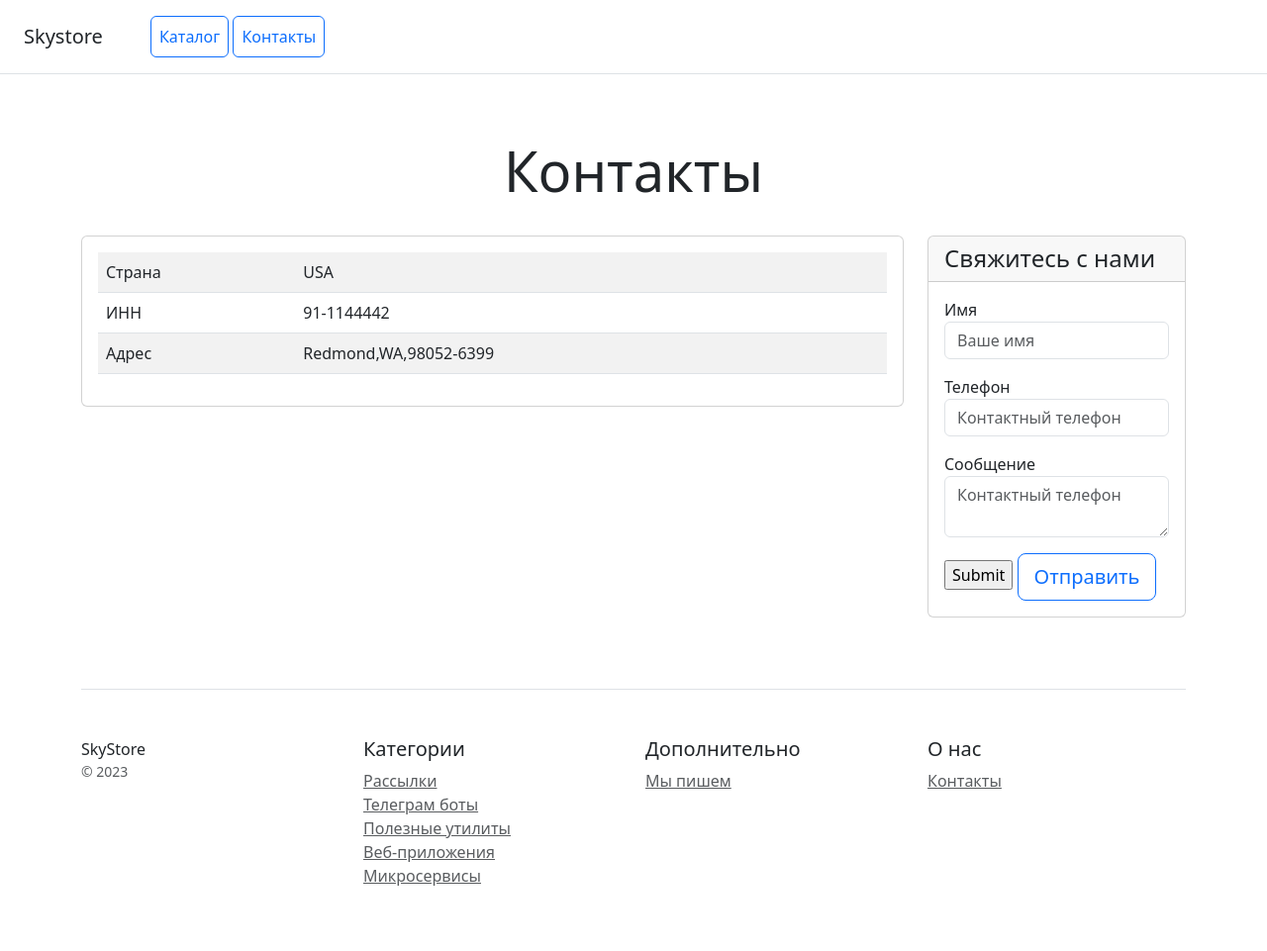
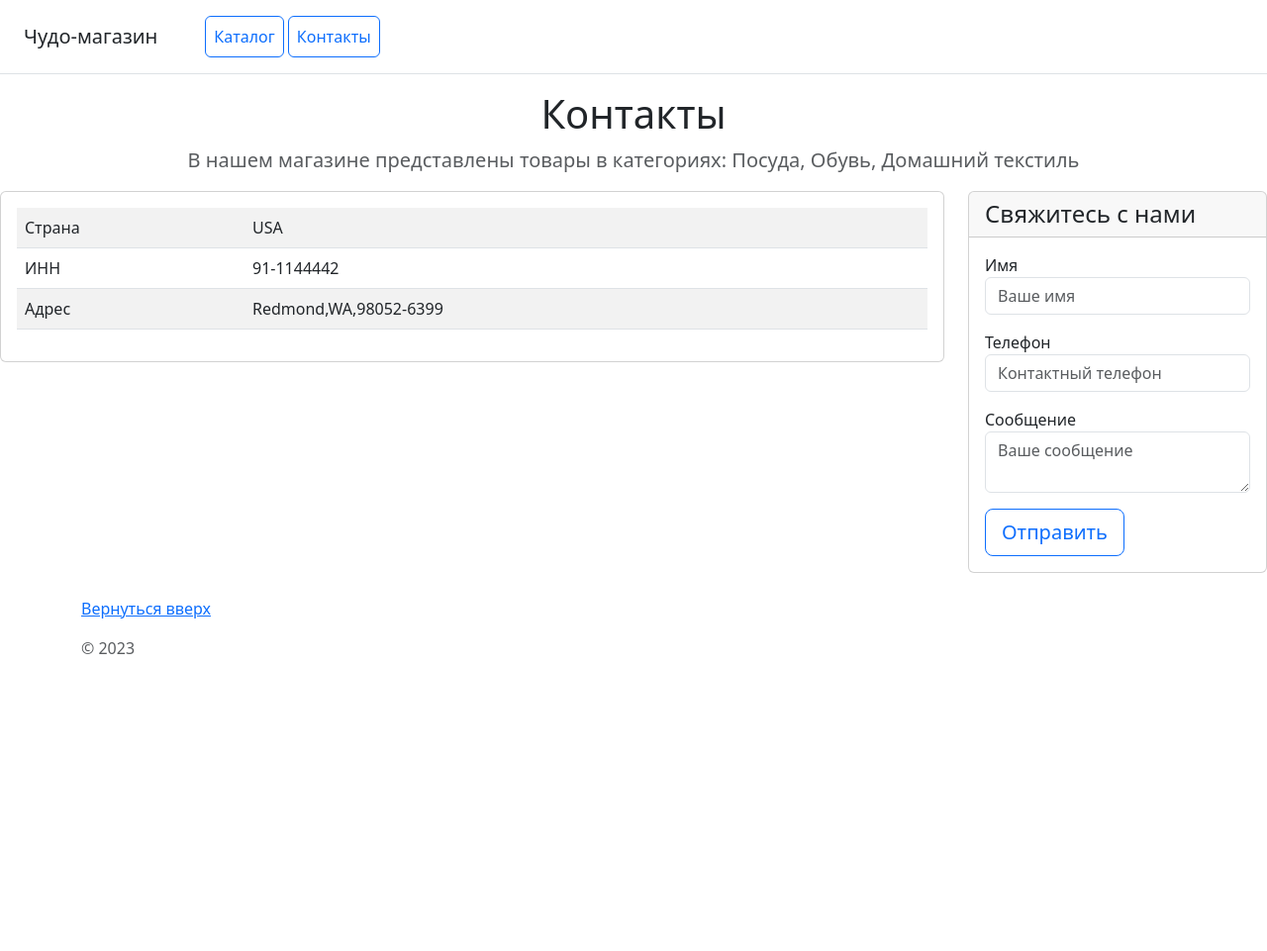
Before and after one commit to dianashyian88/project_1, a Django app: page /contacts/ in a window 1280 px wide. Shown: the whole page at 99% size. After the commit the page ends 661 px from the top, so only its background shows below. Run offline with Django 4.2, Linux system fonts and the light colour scheme; parts of the project's set-up code (start-up, migrations or seed data) failed here and were passed over; some libraries are stand-ins or nearby versions.

Commit message:
update product.html update home.html update contacts.html

```diff
--- /dev/null
+++ b/catalog/templates/catalog/base.html
@@ -0,0 +1,59 @@
+<!doctype html>
+{% load static %}
+<html lang="en">
+  <head>
+    <meta charset="utf-8">
+    <meta name="viewport" content="width=device-width, initial-scale=1, shrink-to-fit=no">
+    <meta name="description" content="">
+    <meta name="author" content="">
+
+    <title>{{ title }}</title>
+
+    <!-- Bootstrap core CSS -->
+    <link href="{% static 'css/bootstrap.min.css' %}" rel="stylesheet">
+
+    <!-- Custom styles for this template -->
+    <link href="{% static 'css/album' %}" rel="stylesheet">
+  </head>
+
+  <body>
+
+    <header>
+    {% include 'catalog/includes/inc_catalog_menu.html' %}
+
+    </header>
+
+    <main role="main">
+
+      <section class="jumbotron text-center">
+        <div class="container">
+          <h1 class="jumbotron-heading">{{ title }}</h1>
+          <p class="lead text-muted">В нашем магазине представлены товары в категориях: Посуда, Обувь, Домашний текстиль</p>
+        </div>
+      </section>
+
+      {% block content %}
+      {% endblock %}
+
+    </main>
+
+    <footer class="text-muted">
+      <div class="container">
+        <p class="float-right">
+          <a href="#">Вернуться вверх</a>
+        </p>
+        <p>&copy; {% now 'Y' %}</p>
+      </div>
+    </footer>
+
+    <!-- Bootstrap core JavaScript
+    ================================================== -->
+    <!-- Placed at the end of the document so the pages load faster -->
+    <script src="https://code.jquery.com/jquery-3.2.1.slim.min.js"
+            integrity="sha384-KJ3o2DKtIkvYIK3UENzmM7KCkRr/rE9/Qpg6aAZGJwFDMVNA/GpGFF93hXpG5KkN"
+            crossorigin="anonymous"></script>
+    <script src="{% static 'js/popper.min.js' %}"></script>
+    <script src="{% static 'js/bootstrap.min.js' %}"></script>
+    <script src="{% static 'js/holder.min.js' %}"></script>
+  </body>
+</html>
--- a/catalog/templates/catalog/contacts.html
+++ b/catalog/templates/catalog/contacts.html
@@ -1,25 +1,6 @@
-<!doctype html>
-<html lang="en">
-<head>
-    <meta charset="utf-8">
-    <meta name="viewport" content="width=device-width, initial-scale=1">
-    <title>Skystore</title>
-    <link href="/static/css/bootstrap.min.css" rel="stylesheet">
-</head>
-<body>
-<div class="d-flex flex-column flex-md-row align-items-center p-3 px-md-4 mb-3 bg-white border-bottom box-shadow">
-    <h5 class="my-0 mr-md-auto font-weight-normal">Skystore</h5>
-    <nav class="ms-5">
-        <a class="p-2 btn btn-outline-primary" href="/">Каталог</a>
-        <a class="p-2 btn btn-outline-primary" href="/contacts/">Контакты</a>
-    </nav>
-</div>
+{% extends 'catalog/base.html' %}
 
-<div class="pricing-header px-3 py-3 pt-md-5 pb-md-4 mx-auto text-center">
-    <h1 class="display-4">Контакты</h1>
-</div>
-
-<div class="container">
+{% block content %}
 <div class="row text-start">
   <div class="col-lg-9 col-md-6 col-sm-12">
       <div class="card mb-4 box-shadow">
@@ -59,48 +40,12 @@
                   </div>
                   <div class="mb-3">
                       <label for="message">Сообщение</label>
-                            <textarea type="text" name="message" class="form-control" id="message" placeholder="Контактный телефон" required></textarea>
+                      <textarea type="text" name="message" class="form-control" id="message" placeholder="Ваше сообщение" required></textarea>
                   </div>
               </form>
-                    <input type="submit">
               <button type="submit" class="btn btn-lg btn-block btn-outline-primary">Отправить</button>
           </div>
       </div>
   </div>
 </div>
-
-    <footer class="pt-4 my-md-5 pt-md-5 border-top">
-        <div class="row">
-            <div class="col-12 col-md">
-                SkyStore
-                <small class="d-block mb-3 text-muted">&copy; 2023</small>
-            </div>
-            <div class="col-6 col-md">
-                <h5>Категории</h5>
-                <ul class="list-unstyled text-small">
-                    <li><a class="text-muted" href="#">Рассылки</a></li>
-                    <li><a class="text-muted" href="#">Телеграм боты</a></li>
-                    <li><a class="text-muted" href="#">Полезные утилиты</a></li>
-                    <li><a class="text-muted" href="#">Веб-приложения</a></li>
-                    <li><a class="text-muted" href="#">Микросервисы</a></li>
-                </ul>
-            </div>
-            <div class="col-6 col-md">
-                <h5>Дополнительно</h5>
-                <ul class="list-unstyled text-small">
-                    <li><a class="text-muted" href="#">Мы пишем</a></li>
-                </ul>
-            </div>
-            <div class="col-6 col-md">
-                <h5>О нас</h5>
-                <ul class="list-unstyled text-small">
-                    <li><a class="text-muted" href="/contacts/">Контакты</a></li>
-                </ul>
-            </div>
-        </div>
-    </footer>
-</div>
-
-<script src="/static/js/bootstrap.bundle.min.js"></script>
-</body>
-</html>
+{% endblock %}
--- /dev/null
+++ b/catalog/templates/catalog/includes/inc_catalog_menu.html
@@ -0,0 +1,7 @@
+<div class="d-flex flex-column flex-md-row align-items-center p-3 px-md-4 mb-3 bg-white border-bottom box-shadow">
+  <h5 class="my-0 mr-md-auto font-weight-normal">Чудо-магазин</h5>
+    <nav class="ms-5">
+      <a class="p-2 btn btn-outline-primary" href="{% url 'catalog:home' %}">Каталог</a>
+      <a class="p-2 btn btn-outline-primary" href="{% url 'catalog:contacts' %}">Контакты</a>
+    </nav>
+</div>
--- a/catalog/urls.py
+++ b/catalog/urls.py
@@ -1,8 +1,11 @@
 from django.urls import path
 from catalog.views import home, contacts, product
+from catalog.apps import CatalogConfig
+
+app_name = CatalogConfig.name
 
 urlpatterns = [
-    path('', home),
-    path('contacts/', contacts),
-    path('product/', product),
+    path('', home, name='home'),
+    path('contacts/', contacts, name='contacts'),
+    path('<int:pk>/product/', product, name='product'),
 ]
--- a/catalog/views.py
+++ b/catalog/views.py
@@ -5,18 +5,23 @@ from catalog.models import Product
 def home(request):
     products_list = Product.objects.all()
     context = {
-        'object_list': products_list
+        'object_list': products_list,
+        'title': 'Каталог'
     }
     return render(request, 'catalog/home.html', context)
 
 
 def contacts(request):
-    return render(request, 'catalog/contacts.html')
+    context = {
+        'title': 'Контакты'
+    }
+    return render(request, 'catalog/contacts.html', context)
 
 
-def product(request):
-    products_list = Product.objects.all()
+def product(request, pk):
+    products_list = Product.objects.get(pk=pk)
     context = {
-        'object_list': products_list[0]
+        'object_list': products_list,
+        'title': 'Карточка продукта'
     }
     return render(request, 'catalog/product.html', context)
```
Also changed, not shown: catalog/templates/catalog/home.html (+4 -62 lines), catalog/templates/catalog/product.html (+3 -22 lines). Lines whose indentation alone changed are shown as unchanged.
